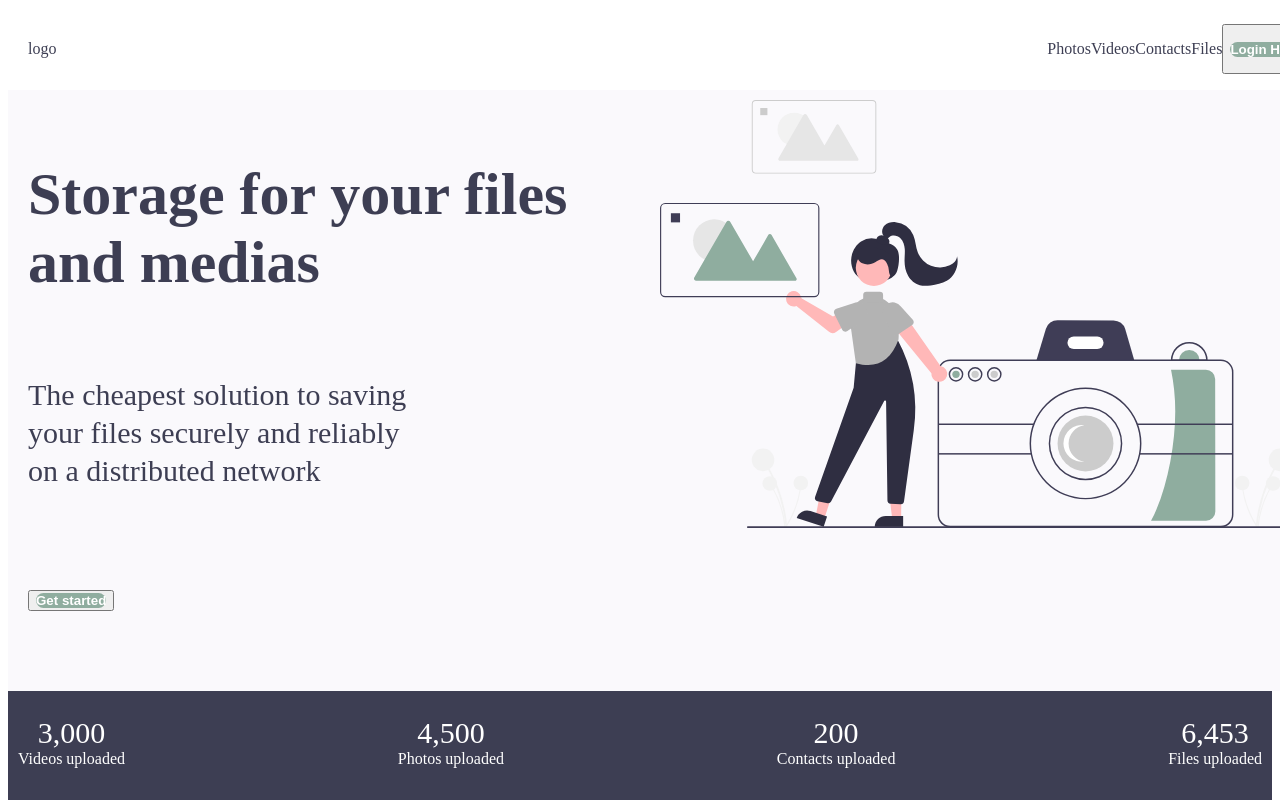
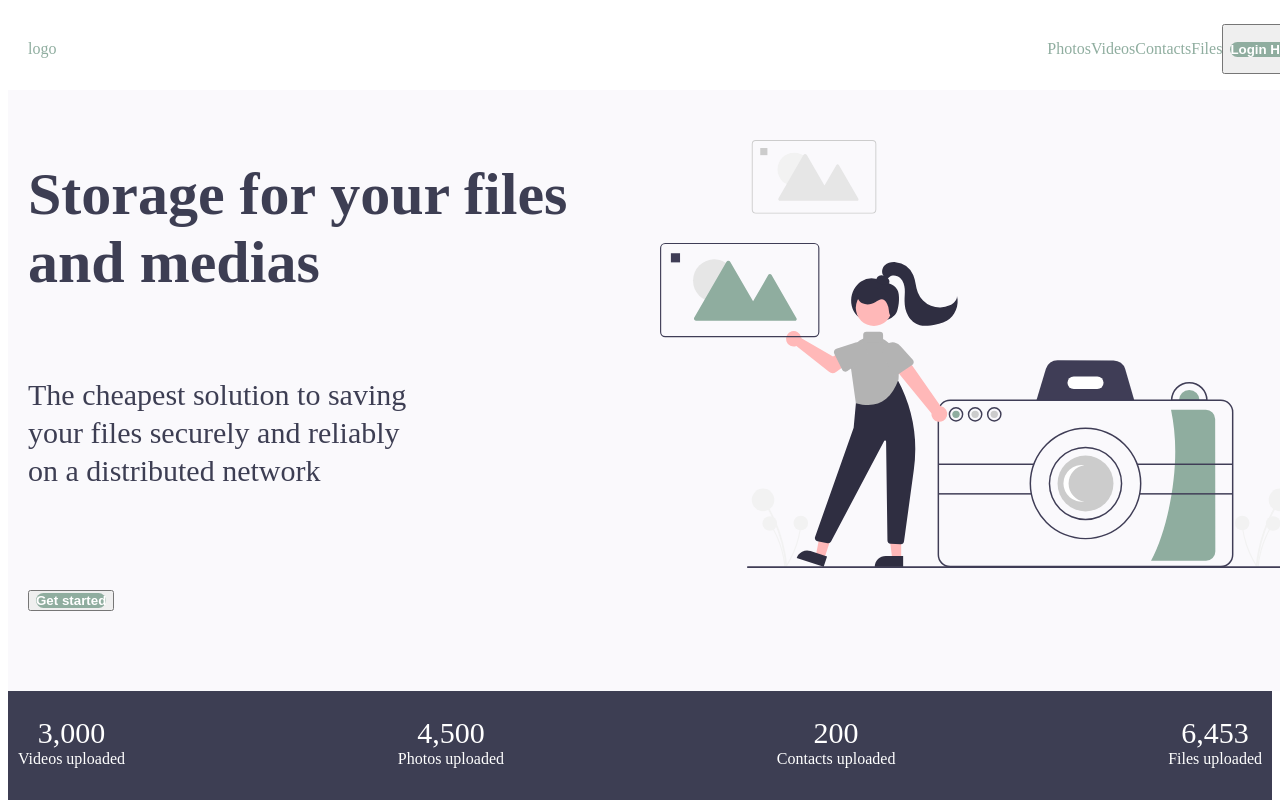
Before and after one commit to Magnific7/photos-gallery, a Next.js app: page / in a window 1280 px wide. Shown: the top 800 px of the page. Built offline with nearby package versions, Linux system fonts and the light colour scheme.

Commit message:
change logo and button color

```diff
--- a/components/RightIntroduction/index.module.scss
+++ b/components/RightIntroduction/index.module.scss
@@ -2,6 +2,8 @@
   display: flex;
   flex-direction: row;
   justify-content: flex-end;
+  margin-top: 40px;
+
 
   &__image {
     object-fit: contain;
--- a/components/UpperNav/index.module.scss
+++ b/components/UpperNav/index.module.scss
@@ -24,6 +24,13 @@ color:#3d3e53;
       flex-direction: row;
       p {
         font-weight: 500;
+        color: #8FAD9F;
+      }
+
+    }
+    &__logo {
+      span {
+        color: #8FAD9F;
       }
     }
   }
```
